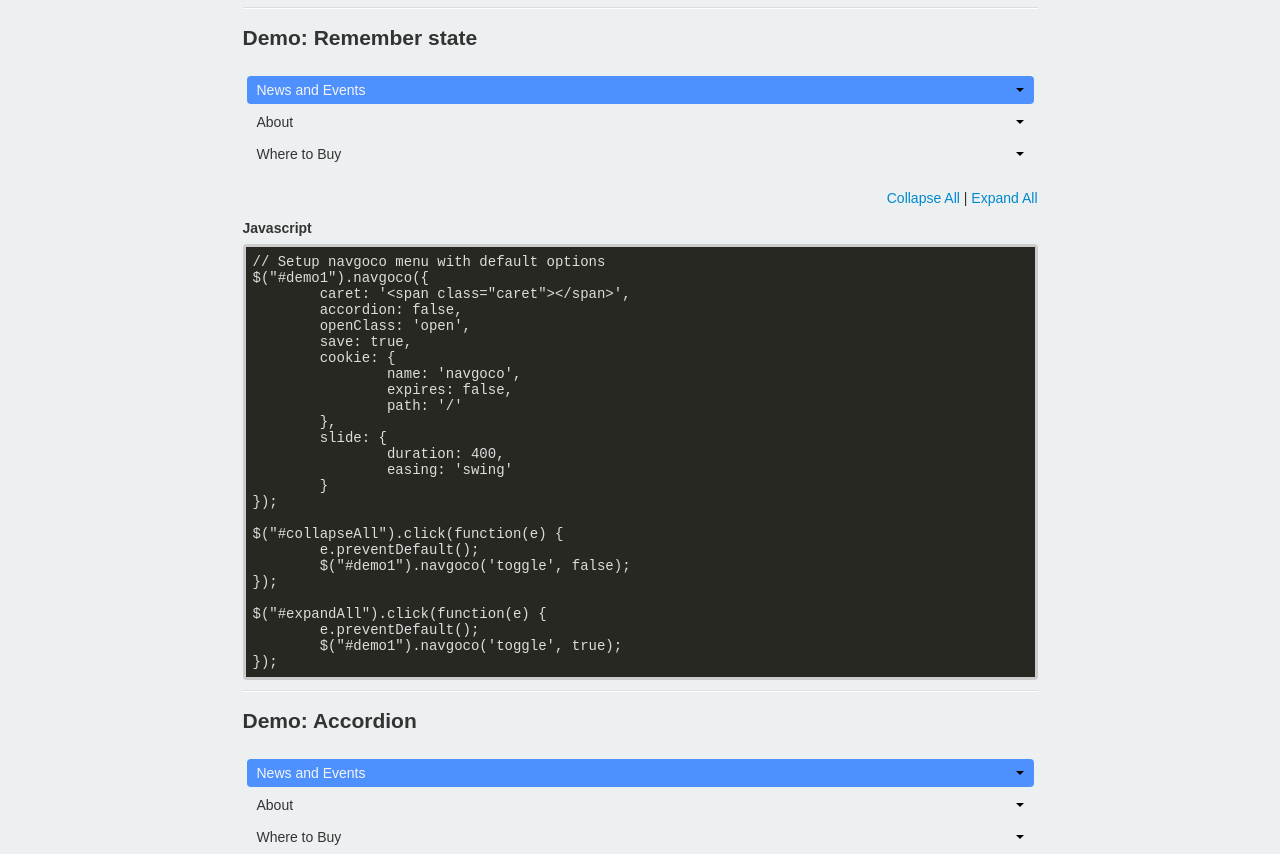
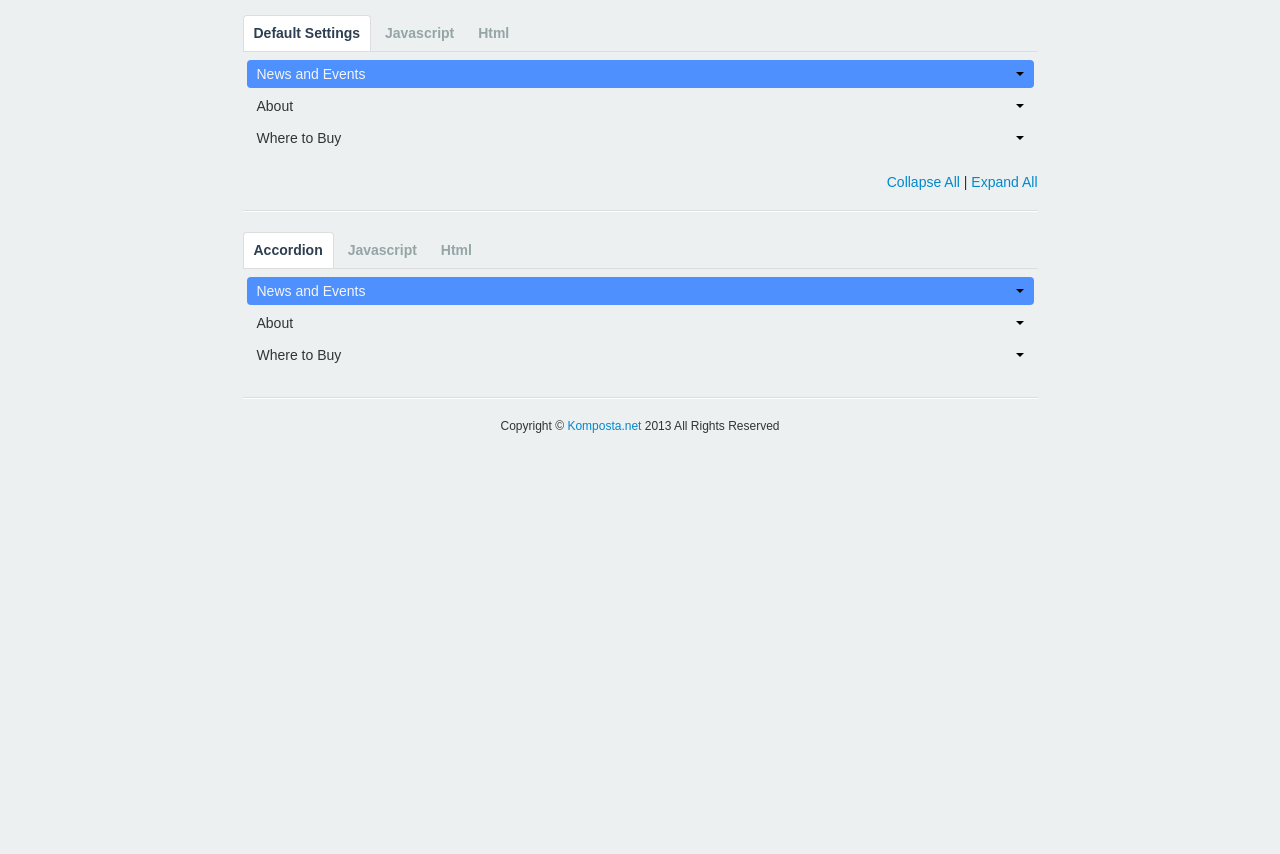
Before and after one commit to tefra/navgoco, a website: page demo/index.html in a window 1280 px wide. Shown: the part 387-1241 px from the top of the page. After the commit the page ends 830 px from the top, so only its background shows below. Drawn offline with nearby package versions, Linux system fonts and the light colour scheme.

Commit message:
Updated demo to auto create the highlighted code blocks

```diff
--- a/demo/demo.css
+++ b/demo/demo.css
@@ -667,7 +667,7 @@ div.wrapper {
 }
 
 section.description {
-	padding: 10px;
+	padding: 10px 10px 0 10px;
 }
 
 .center {
@@ -689,23 +689,19 @@ h1.logo a {
 	margin: 0 auto;
 }
 
-span.title {
+span.navgoco {
 	font-size: 22px;
 	font-weight: bold;
 	color: #7f8c8d;
 }
 
-span.title a:hover {
+span.navgoco a:hover {
 	color: #95a5a6;
 	text-decoration: none;
 }
 
-span.title a {
+span.navgoco a {
 	color: #7f8c8d;
-}
-
-section.demo {
-
 }
 
 footer.copyright {
@@ -719,7 +715,7 @@ p.external {
 }
 
 hr {
-    margin: 10px 0;
+    margin: 20px 0;
     border: 0;
     border-top: 1px solid #ddd;
     border-bottom: 1px solid #fff;
@@ -742,3 +738,42 @@ pre code {
     white-space: pre;
     overflow: auto;
 }
+
+
+/* Tabs */
+ul.tabs {
+	list-style: none;
+	padding: 0;
+	margin: 0;
+	border-bottom: 1px solid #ddd;
+}
+
+ul.tabs li {
+	display: inline-block;
+	line-height: 34px;
+}
+
+ul.tabs li a {
+	display: block;
+	line-height: 25px;
+	padding: 5px 10px;
+	text-decoration: none;
+	color: #95a5a6;
+	font-weight: bold;
+	margin-bottom: 0px;
+	-webkit-border-radius: 4px 4px 0 0;
+    -moz-border-radius: 4px 4px 0 0;
+    border-radius: 4px 4px 0 0;
+}
+
+ul.tabs li a:hover {
+	background-color: #bdc3c7;
+	color: #ecf0f1;
+}
+
+ul.tabs li.active a {
+	color: #2c3e50;
+	background-color: #fff;
+	border: 1px solid #ddd;
+	border-bottom: none;
+}
--- /dev/null
+++ b/demo/demo.js
@@ -0,0 +1,29 @@
+$(document).ready(function() {
+	// Create menus on the fly from fixtures
+	var demoMenu = '\n' + arrayToUl(links);
+	$("#demo1").append(demoMenu);
+	$('#demo1 li').first().addClass('active');
+	$("#demo2").append(demoMenu);
+	$('#demo2 li').first().addClass('active');
+	hljs.tabReplace = '    ';
+
+	$('pre > code').each(function() {
+		var that = $(this),
+			type = that.attr('class'),
+			source = that.data('source'),
+			code = $('#' + source + '-' + type).html();
+		that.text($.trim(code));
+	});
+
+	$(".tabs a").click(function(e) {
+		e.preventDefault();
+		$(this).parent().siblings().removeClass('active').end().addClass('active');
+		$(this).parents('ul').next().children().hide().eq($(this).parent().index()).show();
+	});
+
+	$(".panes").each(function() {
+		$(this).children().hide().eq(0).show();
+
+	});
+	hljs.initHighlightingOnLoad();
+});
--- a/demo/fixture.js
+++ b/demo/fixture.js
@@ -1,16 +1,32 @@
-function arrayToUl(data) {
-	var html = '';
+function repeat(pattern, count) {
+	if (count < 1)
+		return '';
+	var result = '';
+	while (count > 0) {
+		if (count & 1)
+			result += pattern;
+		count >>= 1, pattern += pattern;
+	}
+	return result;
+}
+
+function arrayToUl(data, depth) {
+	depth = (isNaN(depth) || depth == 0) ? 1 : depth;
+	var html = '',
+		il = repeat('\t', depth),
+		iu = repeat('\t', depth + 1);
+
 	for (var key in data) {
-		html += '<li>';
+		html += il + '<li>';
 		var isInt = (parseInt(key) == key);
 		var label = isInt ? data[key] : key;
 		html += '<a href="#">' + label + '</a>';
 		if (!isInt) {
-			html += '<ul>';
-			html += arrayToUl(data[key]);
-			html += '</ul>';
+			html += '\n' + iu + '<ul>\n';
+			html += arrayToUl(data[key], depth + 2);
+			html += iu + '</ul>\n' + il;
 		}
-		html += '<li>';
+		html += '</li>\n';
 	}
 	return html;
 }
--- a/demo/index.html
+++ b/demo/index.html
@@ -8,6 +8,7 @@
 		<script src="../libs/jquery.loader.js"></script>
 		<script src="../libs/highlight.pack.js"></script>
 		<script src="fixture.js"></script>
+		<script src="demo.js"></script>
 
 		<!-- Add JQuery cookie plugin (optional) -->
 		<script src="../src/jquery.cookie.js"></script>
@@ -15,14 +16,10 @@
 		<script type="text/javascript" src="../src/jquery.navgoco.js"></script>
 		<link rel="stylesheet" type="text/css" href="../src/jquery.navgoco.css" media="screen" />
 
-		<script type="text/javascript">
+<script type="text/javascript" id="demo1-javascript">
 $(document).ready(function() {
-				var demoMenu = arrayToUl(links);
-				// Remember state demo
-				$("#demo1").append(demoMenu);
-				$('#demo1 li').first().addClass('active');
 	// Initialize navgoco with default options
-				var test = $("#demo1").navgoco({
+	$("#demo1").navgoco({
 		caret: '<span class="caret"></span>',
 		accordion: false,
 		openClass: 'open',
@@ -47,13 +44,11 @@
 		e.preventDefault();
 		$("#demo1").navgoco('toggle', true);
 	});
-
-				// Accordion demo
-				$("#demo2").append(demoMenu);
-				$('#demo2 li').first().addClass('active');
+});
+</script>
+<script type="text/javascript" id="demo2-javascript">
+$(document).ready(function() {
 	$("#demo2").navgoco({accordion: true});
-				hljs.tabReplace = '    ';
-				hljs.initHighlightingOnLoad();
 });
 </script>
 	</head>
@@ -62,7 +57,7 @@
 		<div class="wrapper">
 			<h1 class="logo"><a href="http://www.komposta.net/article/navgoco">navgoco</a></h1>
 			<section class="description">
-				<span class="title">{:<a href="http://www.komposta.net/article/navgoco">navgoco</a>}</span> is a simple JQuery plugin which turns a nested unordered
+				<span class="navgoco">{:<a href="http://www.komposta.net/article/navgoco">navgoco</a>}</span> is a simple JQuery plugin which turns a nested unordered
 				list of links into a beautiful vertical multi-level slide navigation,
 				with ability to preserve expanded submenus between sessions by using
 				cookies and optionally act as an accordion menu.
@@ -90,48 +85,42 @@
 					</strong>
 				</p>
 			</section>
+
 			<hr />
-			<section class="demo">
-				<h2>Demo: Remember state</h2>
+
+			<section>
+				<ul class="tabs">
+					<li class="active"><a href="#">Default Settings</a></li>
+					<li><a href="#">Javascript</a></li>
+					<li><a href="#">Html</a></li>
+				</ul>
+				<div class="panes">
+					<div id="demo1-html">
 						<ul id="demo1" class="nav"></ul>
 <p class="external">
 	<a href="#" id="collapseAll">Collapse All</a> | <a href="#" id="expandAll">Expand All</a>
 </p>
-				<strong>Javascript</strong>
-				<pre><code class="javascript">// Setup navgoco menu with default options
-$("#demo1").navgoco({
-	caret: '&lt;span class="caret"&gt;&lt;/span&gt;',
-	accordion: false,
-	openClass: 'open',
-	save: true,
-	cookie: {
-		name: 'navgoco',
-		expires: false,
-		path: '/'
-	},
-	slide: {
-		duration: 400,
-		easing: 'swing'
-	}
-});
+					</div>
+					<pre><code class="javascript" data-source="demo1"></code></pre>
+					<pre><code class="html" data-source="demo1"></code></pre>
+				</div>
+			</section>
 
-$("#collapseAll").click(function(e) {
-	e.preventDefault();
-	$("#demo1").navgoco('toggle', false);
-});
+			<hr />
 
-$("#expandAll").click(function(e) {
-	e.preventDefault();
-	$("#demo1").navgoco('toggle', true);
-});</code></pre>
-			</section>
-			<hr />
-			<section class="demo">
-				<h2>Demo: Accordion</h2>
+			<section>
+				<ul class="tabs">
+					<li class="active"><a href="#">Accordion</a></li>
+					<li><a href="#">Javascript</a></li>
+					<li><a href="#">Html</a></li>
+				</ul>
+				<div class="panes">
+					<div id="demo2-html">
 						<ul id="demo2" class="nav"></ul>
-				<strong>Javascript</strong>
-				<pre><code class="javascript">// Setup navgoco accordion menu
-$("#demo2").navgoco({accordion: true});</code></pre>
+					</div>
+					<pre><code class="javascript" data-source="demo2"></code></pre>
+					<pre><code class="html" data-source="demo2"></code></pre>
+				</div>
 			</section>
 			<hr />
 		</div>
```
Lines whose indentation alone changed are shown as unchanged.
